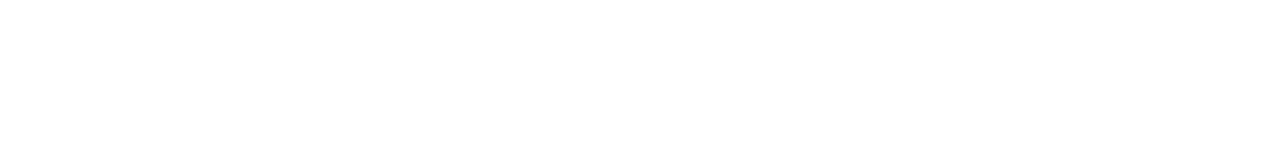
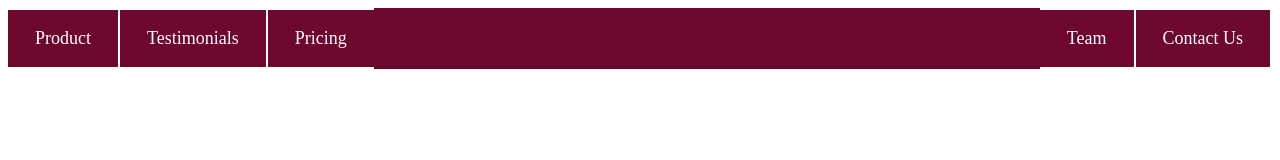
Before and after one commit to acciojob/navbar-bhpuja, a website: page main.html in a window 1280 px wide. Drawn offline with Linux system fonts and the light colour scheme.

Commit message:
created a submission

```diff
--- a/main.html
+++ b/main.html
@@ -1,16 +1,26 @@
 <!DOCTYPE html>
+<html lang="en">
+<head>
+    <meta charset="UTF-8">
+    <meta name="viewport" content="width=device-width, initial-scale=1.0">
+    <title>Navigation Bar</title>
+    <link rel="stylesheet" href="styles.css">
+</head>
+<body>
+    <nav class="navbar">
+        <!-- Left Navigation -->
+        <ul class="nav-left">
+            <li>Product</li>
+            <li>Testimonials</li>
+            <li>Pricing</li>
+        </ul>
 
-<html>
-
-<head>
-	<link rel="stylesheet" href="styles.css">
-</head>
-
-<body>
-	<!-- the entire body must be written by student -->
-    <script type="text/javascript" src="./script.js">
-</script>
-
+        <!-- Right Navigation -->
+        <ul class="nav-right">
+            <li>Team</li>
+            <li>Contact Us</li>
+        </ul>
+    </nav>
+    <script src="script.js"></script>
 </body>
-
 </html>
--- a/script.js
+++ b/script.js
@@ -1 +1,7 @@
-//your JS code here. If required.
+// Add interactivity for debugging or logging clicks on navigation items
+document.querySelectorAll(".navbar li").forEach((item) => {
+    item.addEventListener("click", () => {
+        console.log(`You clicked on: ${item.textContent}`);
+        alert(`You clicked on: ${item.textContent}`);
+    });
+});
--- a/styles.css
+++ b/styles.css
@@ -1 +1,49 @@
-/*  your css code here. If applicable */
+/* NAVIGATION BAR */
+.navbar {
+    display: flex;
+    justify-content: space-between;
+    align-items: center;
+    width: 100%;
+    background-color: #6e072d;
+    color: white;
+    font-size: 18px; /* Font size for the entire navigation bar */
+    padding: 0;
+    margin: 0;
+}
+
+/* UNORDERED LISTS */
+.navbar ul {
+    display: flex;
+    list-style: none;
+    margin: 0;
+    padding: 0;
+}
+
+/* NAVIGATION ITEMS */
+.navbar li {
+    padding: 18px 27px; /* Vertical = font size, Horizontal = 1.5 * font size */
+    cursor: pointer;
+    border: 2px solid white;
+    border-left: none; /* Remove left border by default */
+}
+
+/* REMOVE RIGHT BORDER FOR PRICING */
+.nav-left li:last-child {
+    border-right: none;
+}
+
+/* REMOVE LEFT BORDER FOR TEAM */
+.nav-right li:first-child {
+    border-left: none;
+}
+
+/* HOVER EFFECT */
+.navbar li:hover {
+    background-color: #b90e4d;
+    cursor: pointer;
+}
+
+/* OPTIONAL: Prevent text selection */
+.navbar li {
+    user-select: none;
+}
```
